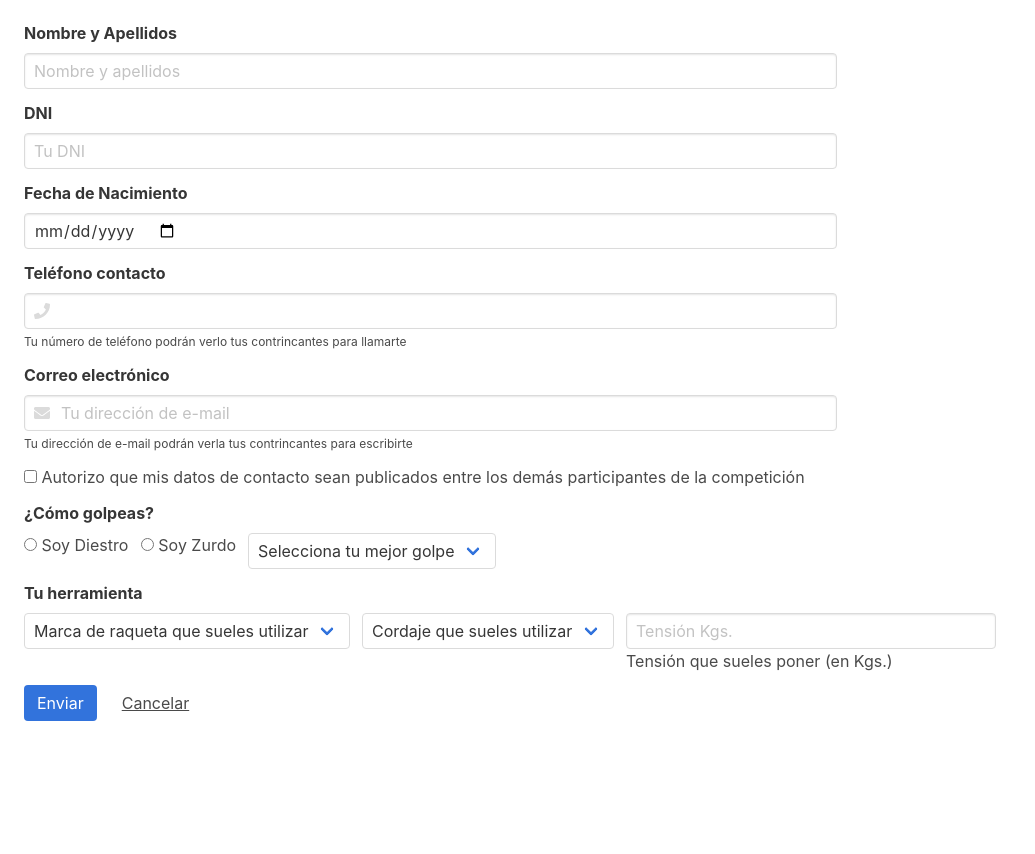
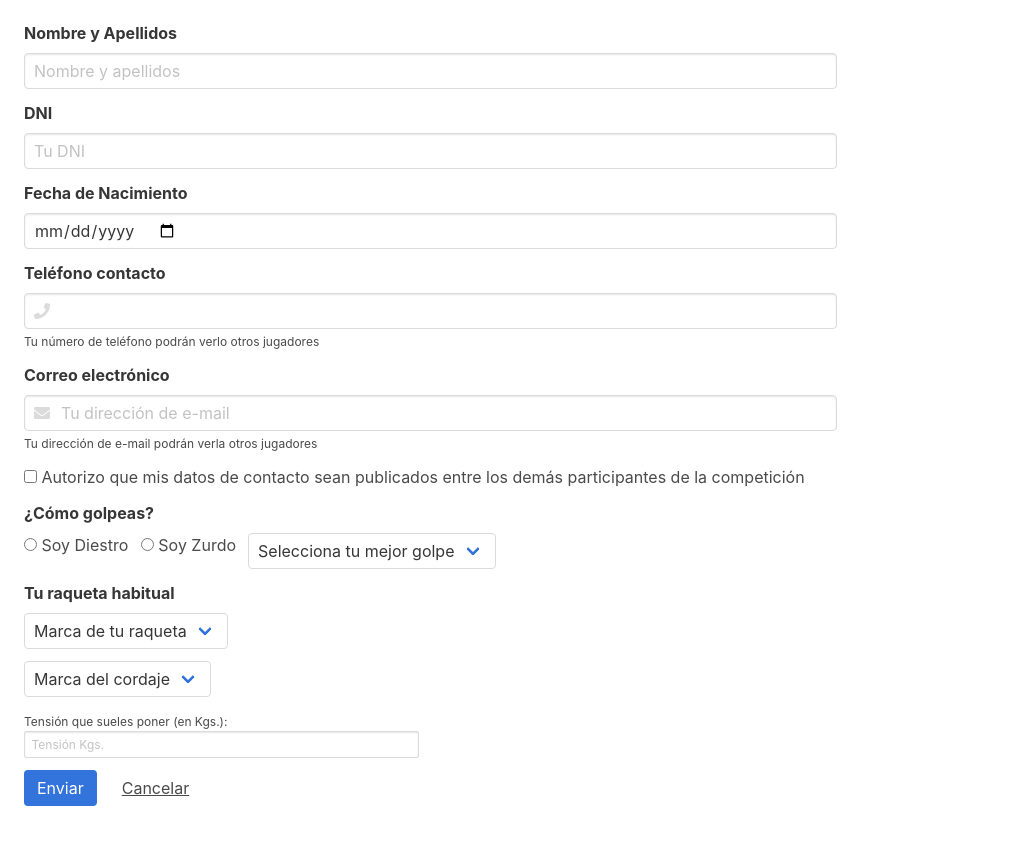
Before and after one commit to clubopen/test, a plain HTML site: page index.html in a window 1280 px wide. Shown: the part 152-1006 px from the top of the page, without its empty margins (0-1035 px from the left). Before the commit the page ends 921 px from the top, so only its background shows below. Drawn offline with nearby package versions, Linux system fonts and the light colour scheme.

Commit message:
Update index.html
Added and corrected several mistakes

```diff
--- a/index.html
+++ b/index.html
@@ -13,13 +13,16 @@
         <div class="column is-two-thirds">
           <div class="container">
             <h1 class="title">
-            INSCRIPCIÓN CLUB OPEN - TEMPORADA 2019/2020
+              CLUB OPEN<br>
+              INSCRIPCIÓN TEMPORADA 2019/2020
             </h1>
             <p class="subtitle">
               Rellena el formulario con tus datos:
             </p>
+
             <form action="enviook2.php" method="POST" enctype="application/x-www-form-urlencoded">
               <input type="hidden" name="id" value="envioresultados">
+
               <div class="field">
                 <label class="label">Nombre y Apellidos</label>
                 <div class="control">
@@ -44,23 +47,23 @@
               <div class="field">
                 <label class="label">Teléfono contacto</label>
                 <div class="control has-icons-left">
-                <input class="input" type="tel" required>
+                  <input class="input" type="tel">
                   <span class="icon is-small is-left">
                     <i class="fas fa-phone"></i>
                   </span>
                 </div>
-              <p class="help">Tu número de teléfono podrán verlo tus contrincantes para llamarte</p>
+                <p class="help">Tu número de teléfono podrán verlo otros jugadores</p>
               </div>
 
               <div class="field">
                 <label class="label">Correo electrónico</label>
                 <div class="control has-icons-left">
-                <input class="input" type="email" placeholder="Tu dirección de e-mail" required>
+                  <input class="input" type="email" placeholder="Tu dirección de e-mail">
                   <span class="icon is-small is-left">
                     <i class="fas fa-envelope"></i>
                   </span>
                 </div>
-              <p class="help">Tu dirección de e-mail podrán verla tus contrincantes para escribirte</p>
+                <p class="help">Tu dirección de e-mail podrán verla otros jugadores</p>
               </div>
 
               <div class="field">
@@ -71,9 +74,10 @@
                 </div>
               </div>
 
+
               <div class="field">
-              <label class="label">¿Cómo golpeas?</label>
-              <div class="field is-grouped">
+              <p class="label">¿Cómo golpeas?</p>
+                <div class="field is-grouped is-grouped-multiline">
                   <div class="control">
                     <label class="radio">
                       <input type="radio" name="diestroozurdo">
@@ -97,13 +101,15 @@
                 </div>
               </div>
 
+
               <div class="field">
-              <label class="label">Tu herramienta</label>
-              <div class="field is-grouped">
+                <p class="label">Tu raqueta habitual</p>
+                <div class="field is-grouped-multiline">
+                  <div class="field ">
                     <div class="control">
                       <div class="select">
                         <select>
-                      <option>Marca de raqueta que sueles utilizar</option>
+                          <option>Marca de tu raqueta</option>
                           <option>Artengo</option>
                           <option>Babolat</option>
                           <option>Dunlop</option>
@@ -118,10 +124,12 @@
                         </select>
                       </div>
                     </div>
+                  </div>
+                  <div class="field ">
                     <div class="control">
                       <div class="select">
                         <select>
-                      <option>Cordaje que sueles utilizar</option>
+                          <option>Marca del cordaje</option>
                           <option>Babolat</option>
                           <option>Dunlop</option>
                           <option>Gamma</option>
@@ -146,11 +154,17 @@
                         </select>
                       </div>
                     </div>
+                  </div>
+                  <div class="columns">
+                    <div class="column is-narrow is-half">
+                      <div class="field">
                         <div class="control">
-                  <label>
-                    <input class="input" type="number" min="10" max="40" step="1" placeholder="Tensión Kgs.">
-                  Tensión que sueles poner (en Kgs.)
+                          <label class="help">Tensión que sueles poner (en Kgs.):
+                          <input class="input is-small" type="number" min="10" max="40" step="1" placeholder="Tensión Kgs.">
                           </label>
+                        </div>
+                      </div>
+                    </div>
                   </div>
                 </div>
               </div>
```
Lines whose indentation alone changed are shown as unchanged.
